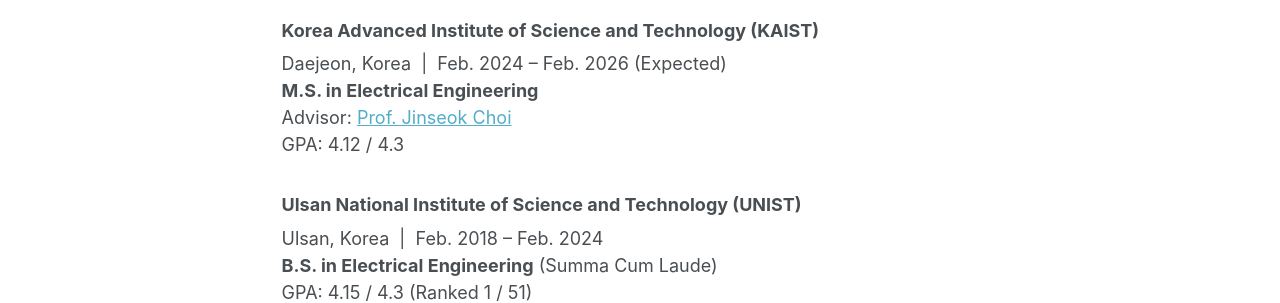
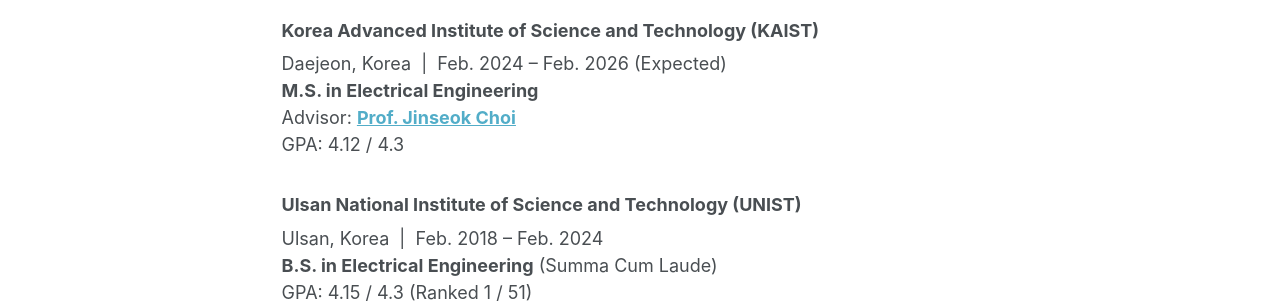
Before and after one commit to sunione/sunione.github.io, a Jekyll site: the page built from _pages/about.md, in a window 1280 px wide. Shown: the part 481-784 px from the top of the page. Built offline with Jekyll 4.4.1, drawn with Linux system fonts in a browser that asks for light colours; some web fonts are replaced.

```diff
--- a/_pages/about.md
+++ b/_pages/about.md
@@ -21,7 +21,7 @@ My research interests lie at the intersection of **wireless communications**, **
 ### Korea Advanced Institute of Science and Technology (KAIST)
 Daejeon, Korea &nbsp;|&nbsp; Feb. 2024 – Feb. 2026 (Expected)
 **M.S. in Electrical Engineering**
-Advisor: [Prof. Jinseok Choi](https://sic-x.kaist.ac.kr/professor)
+Advisor: [**Prof. Jinseok Choi**](https://sic-x.kaist.ac.kr/professor)
 GPA: 4.12 / 4.3
 
 ### Ulsan National Institute of Science and Technology (UNIST)
```
